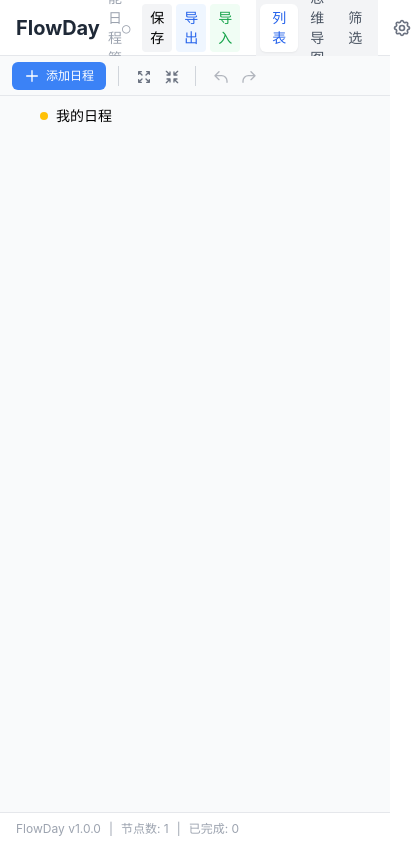
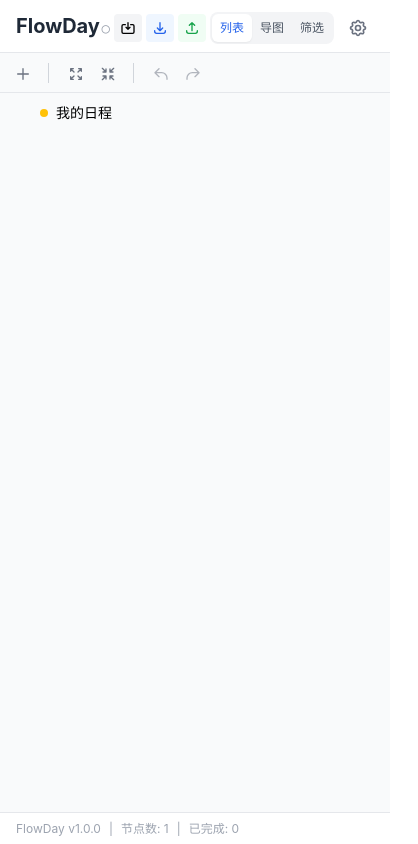
Before and after one commit to 1508291200/flowday, a React (Vite) app: page / in a window 390 px wide. Shown: the whole page, 418 px wide, since content can reach past the window. Built offline with nearby package versions, Linux system fonts and the light colour scheme.

Commit message:
fix: mobile UI adaptation - responsive layout for narrow screens

```diff
--- a/src/App.tsx
+++ b/src/App.tsx
@@ -62,7 +62,7 @@ function App() {
         title="FlowDay"
         subtitle="智能日程管理"
         actions={
-          <div className="flex items-center gap-4">
+          <div className="flex items-center gap-1 md:gap-4">
             <SaveControls />
             <ViewSwitcher
               currentView={currentView}
@@ -93,26 +93,27 @@ interface ViewSwitcherProps {
 }
 
 function ViewSwitcher({ currentView, onViewChange }: ViewSwitcherProps) {
-  const views: { key: ViewType; label: string }[] = [
-    { key: 'list', label: '列表' },
-    { key: 'mindmap', label: '思维导图' },
-    { key: 'filter', label: '筛选' },
+  const views: { key: ViewType; label: string; shortLabel: string }[] = [
+    { key: 'list', label: '列表', shortLabel: '列表' },
+    { key: 'mindmap', label: '思维导图', shortLabel: '导图' },
+    { key: 'filter', label: '筛选', shortLabel: '筛选' },
   ];
 
   return (
     <div className="flex items-center gap-2">
-      <div className="flex items-center bg-gray-100 rounded-lg p-1">
-        {views.map(({ key, label }) => (
+      <div className="flex items-center bg-gray-100 rounded-lg p-0.5 md:p-1">
+        {views.map(({ key, label, shortLabel }) => (
           <button
             key={key}
             onClick={() => onViewChange(key)}
-            className={`px-3 py-1 text-sm rounded-md transition-colors ${
+            className={`px-2 md:px-3 py-1 text-xs md:text-sm rounded-md transition-colors ${
               currentView === key
                 ? 'bg-white text-blue-600 shadow-sm'
                 : 'text-gray-600 hover:text-gray-900'
             }`}
           >
-            {label}
+            <span className="md:hidden">{shortLabel}</span>
+            <span className="hidden md:inline">{label}</span>
           </button>
         ))}
       </div>
--- a/src/components/common/SaveControls.tsx
+++ b/src/components/common/SaveControls.tsx
@@ -86,11 +86,11 @@ export function SaveControls() {
   }, [importData]);
 
   return (
-    <div className="flex items-center gap-2">
+    <div className="flex items-center gap-1 md:gap-2">
       {/* 保存状态 */}
       <div className="flex items-center gap-1">
         <SaveStatusIcon status={saveStatus} />
-        <span className="text-xs text-gray-500">
+        <span className="text-xs text-gray-500 hidden md:inline">
           {saveStatus === 'saving' && '保存中'}
           {saveStatus === 'saved' && '已保存'}
           {saveStatus === 'error' && '错误'}
@@ -104,7 +104,23 @@ export function SaveControls() {
 
       {/* 按钮组 */}
       <div className="flex items-center gap-1">
-        {/* 手动保存 */}
+        {/* 手动保存 - 手机端只显示图标 */}
+        <button
+          onClick={handleSave}
+          disabled={saveStatus === 'saving'}
+          className={clsx(
+            'md:px-2 md:py-1 text-sm rounded',
+            'bg-gray-100 hover:bg-gray-200',
+            'transition-colors duration-150',
+            'disabled:opacity-50 disabled:cursor-not-allowed',
+            'p-1.5 md:hidden'
+          )}
+          title="手动保存"
+        >
+          <svg className="w-4 h-4" fill="none" stroke="currentColor" viewBox="0 0 24 24">
+            <path strokeLinecap="round" strokeLinejoin="round" strokeWidth={2} d="M8 7H5a2 2 0 00-2 2v9a2 2 0 002 2h14a2 2 0 002-2V9a2 2 0 00-2-2h-3m-1 4l-3 3m0 0l-3-3m3 3V4" />
+          </svg>
+        </button>
         <button
           onClick={handleSave}
           disabled={saveStatus === 'saving'}
@@ -112,14 +128,15 @@ export function SaveControls() {
             'px-2 py-1 text-sm rounded',
             'bg-gray-100 hover:bg-gray-200',
             'transition-colors duration-150',
-            'disabled:opacity-50 disabled:cursor-not-allowed'
+            'disabled:opacity-50 disabled:cursor-not-allowed',
+            'hidden md:inline-flex'
           )}
           title="手动保存"
         >
           保存
         </button>
 
-        {/* 导出 */}
+        {/* 导出 - 手机端只显示图标 */}
         <div className="relative">
           <button
             onClick={() => setShowEncryptDialog(true)}
@@ -128,15 +145,32 @@ export function SaveControls() {
               'px-2 py-1 text-sm rounded',
               'bg-blue-50 text-blue-600 hover:bg-blue-100',
               'transition-colors duration-150',
-              'disabled:opacity-50 disabled:cursor-not-allowed'
+              'disabled:opacity-50 disabled:cursor-not-allowed',
+              'hidden md:inline-flex'
             )}
             title="导出数据文件"
           >
             导出
           </button>
+          <button
+            onClick={() => setShowEncryptDialog(true)}
+            disabled={isExporting}
+            className={clsx(
+              'p-1.5 rounded',
+              'bg-blue-50 text-blue-600 hover:bg-blue-100',
+              'transition-colors duration-150',
+              'disabled:opacity-50 disabled:cursor-not-allowed',
+              'md:hidden'
+            )}
+            title="导出数据文件"
+          >
+            <svg className="w-4 h-4" fill="none" stroke="currentColor" viewBox="0 0 24 24">
+              <path strokeLinecap="round" strokeLinejoin="round" strokeWidth={2} d="M4 16v1a3 3 0 003 3h10a3 3 0 003-3v-1m-4-4l-4 4m0 0l-4-4m4 4V4" />
+            </svg>
+          </button>
         </div>
 
-        {/* 导入 */}
+        {/* 导入 - 手机端只显示图标 */}
         <button
           onClick={handleImport}
           disabled={isImporting}
@@ -144,11 +178,28 @@ export function SaveControls() {
             'px-2 py-1 text-sm rounded',
             'bg-green-50 text-green-600 hover:bg-green-100',
             'transition-colors duration-150',
-            'disabled:opacity-50 disabled:cursor-not-allowed'
+            'disabled:opacity-50 disabled:cursor-not-allowed',
+            'hidden md:inline-flex'
           )}
           title="导入数据文件"
         >
           导入
+        </button>
+        <button
+          onClick={handleImport}
+          disabled={isImporting}
+          className={clsx(
+            'p-1.5 rounded',
+            'bg-green-50 text-green-600 hover:bg-green-100',
+            'transition-colors duration-150',
+            'disabled:opacity-50 disabled:cursor-not-allowed',
+            'md:hidden'
+          )}
+          title="导入数据文件"
+        >
+          <svg className="w-4 h-4" fill="none" stroke="currentColor" viewBox="0 0 24 24">
+            <path strokeLinecap="round" strokeLinejoin="round" strokeWidth={2} d="M4 16v1a3 3 0 003 3h10a3 3 0 003-3v-1m-4-8l-4-4m0 0L8 8m4-4v12" />
+          </svg>
         </button>
       </div>
 
--- a/src/components/layout/Header.tsx
+++ b/src/components/layout/Header.tsx
@@ -20,20 +20,23 @@ export function Header({
   return (
     <header
       className={clsx(
-        'h-14 bg-white border-b border-gray-200',
+        'bg-white border-b border-gray-200',
         'flex items-center justify-between px-4',
+        // 手机端：允许换行，高度自适应；PC端：固定高度
+        'flex-wrap md:flex-nowrap',
+        'py-2 md:py-0 md:h-14',
         className
       )}
     >
       <div className="flex items-center gap-2">
         <h1 className="text-xl font-bold text-gray-800">{title}</h1>
         {subtitle && (
-          <span className="text-sm text-gray-400">{subtitle}</span>
+          <span className="text-sm text-gray-400 hidden md:inline">{subtitle}</span>
         )}
       </div>
 
       {actions && (
-        <div className="flex items-center gap-2">
+        <div className="flex items-center gap-2 mt-1 md:mt-0">
           {actions}
         </div>
       )}
--- a/src/components/layout/Toolbar.tsx
+++ b/src/components/layout/Toolbar.tsx
@@ -15,7 +15,7 @@ export function Toolbar({ children, className }: ToolbarProps) {
     <div
       className={clsx(
         'h-10 bg-gray-50 border-b border-gray-200',
-        'flex items-center gap-2 px-3',
+        'flex items-center gap-2 px-2 md:px-3',
         className
       )}
     >
--- a/src/components/list/ListItem.tsx
+++ b/src/components/list/ListItem.tsx
@@ -147,7 +147,8 @@ export function ListItem({
         'hover:bg-gray-50 transition-colors duration-150 ease-out cursor-pointer',
         selected && 'bg-blue-50'
       )}
-      style={{ paddingLeft: `${depth * 24 + 8}px` }}
+      style={{ paddingLeft: `${depth * 16 + 8}px` }}
+      // 手机端缩进减少
       onClick={() => onSelect?.(node.id)}
       onDoubleClick={handleDoubleClick}
     >
@@ -238,7 +239,7 @@ export function ListItem({
 
       {/* 操作按钮 */}
       {!isRoot && (
-        <div className="flex items-center gap-1 opacity-0 group-hover:opacity-100 transition-opacity">
+        <div className="flex items-center gap-1 md:opacity-0 md:group-hover:opacity-100 transition-opacity">
           <IconButton
             size="sm"
             onClick={(e) => {
--- a/src/components/list/ListToolbar.tsx
+++ b/src/components/list/ListToolbar.tsx
@@ -70,12 +70,23 @@ export function ListToolbar({
   canRedo = false,
 }: ListToolbarProps) {
   return (
-    <Toolbar>
+    <Toolbar className="overflow-x-auto">
       <ToolbarGroup>
+        {/* 手机端只显示图标 */}
+        <IconButton
+          size="sm"
+          title="添加日程"
+          onClick={onAddRoot}
+          className="md:hidden"
+        >
+          <AddIcon />
+        </IconButton>
+        {/* PC端显示文字+图标 */}
         <Button
           size="sm"
           icon={<AddIcon />}
           onClick={onAddRoot}
+          className="hidden md:inline-flex"
         >
           添加日程
         </Button>
--- a/src/components/mindmap/MindMapToolbar.tsx
+++ b/src/components/mindmap/MindMapToolbar.tsx
@@ -81,9 +81,14 @@ export function MindMapToolbar({
   canRedo = false,
 }: MindMapToolbarProps) {
   return (
-    <Toolbar>
+    <Toolbar className="overflow-x-auto">
       <ToolbarGroup>
-        <Button size="sm" icon={<AddIcon />} onClick={onAddRoot}>
+        {/* 手机端只显示图标 */}
+        <IconButton size="sm" title="添加日程" onClick={onAddRoot} className="md:hidden">
+          <AddIcon />
+        </IconButton>
+        {/* PC端显示文字+图标 */}
+        <Button size="sm" icon={<AddIcon />} onClick={onAddRoot} className="hidden md:inline-flex">
           添加日程
         </Button>
       </ToolbarGroup>
--- a/src/components/settings/SettingsView.tsx
+++ b/src/components/settings/SettingsView.tsx
@@ -103,8 +103,8 @@ export function SettingsView() {
   const isSyncing = status === 'syncing' || syncing;
 
   return (
-    <div className="p-6 max-w-2xl mx-auto">
-      <h1 className="text-2xl font-bold mb-6">设置</h1>
+    <div className="p-3 md:p-6 max-w-2xl mx-auto">
+      <h1 className="text-xl md:text-2xl font-bold mb-4 md:mb-6">设置</h1>
 
       {/* WebDAV 云同步 */}
       <section className="mb-8">
@@ -193,7 +193,7 @@ export function SettingsView() {
           {isConfigured && (
             <div className="border-t pt-4 mt-4">
               <h3 className="text-sm font-medium text-gray-700 mb-3">同步操作</h3>
-              <div className="flex items-center gap-3">
+              <div className="flex items-center gap-3 flex-wrap">
                 <Button
                   onClick={handleUpload}
                   disabled={isSyncing}
--- a/src/styles/globals.css
+++ b/src/styles/globals.css
@@ -101,3 +101,17 @@
 *:focus-visible {
   @apply outline-none ring-2 ring-blue-400 ring-offset-1;
 }
+
+/* 手机端布局优化 */
+html, body {
+  overflow-x: hidden;
+  max-width: 100vw;
+}
+
+/* 手机端触摸优化：增大可点击区域 */
+@media (max-width: 768px) {
+  button {
+    min-height: 28px;
+    min-width: 28px;
+  }
+}
```
Also changed, not shown: src/components/filter/FilterPanel.tsx (+4 -4 lines).
